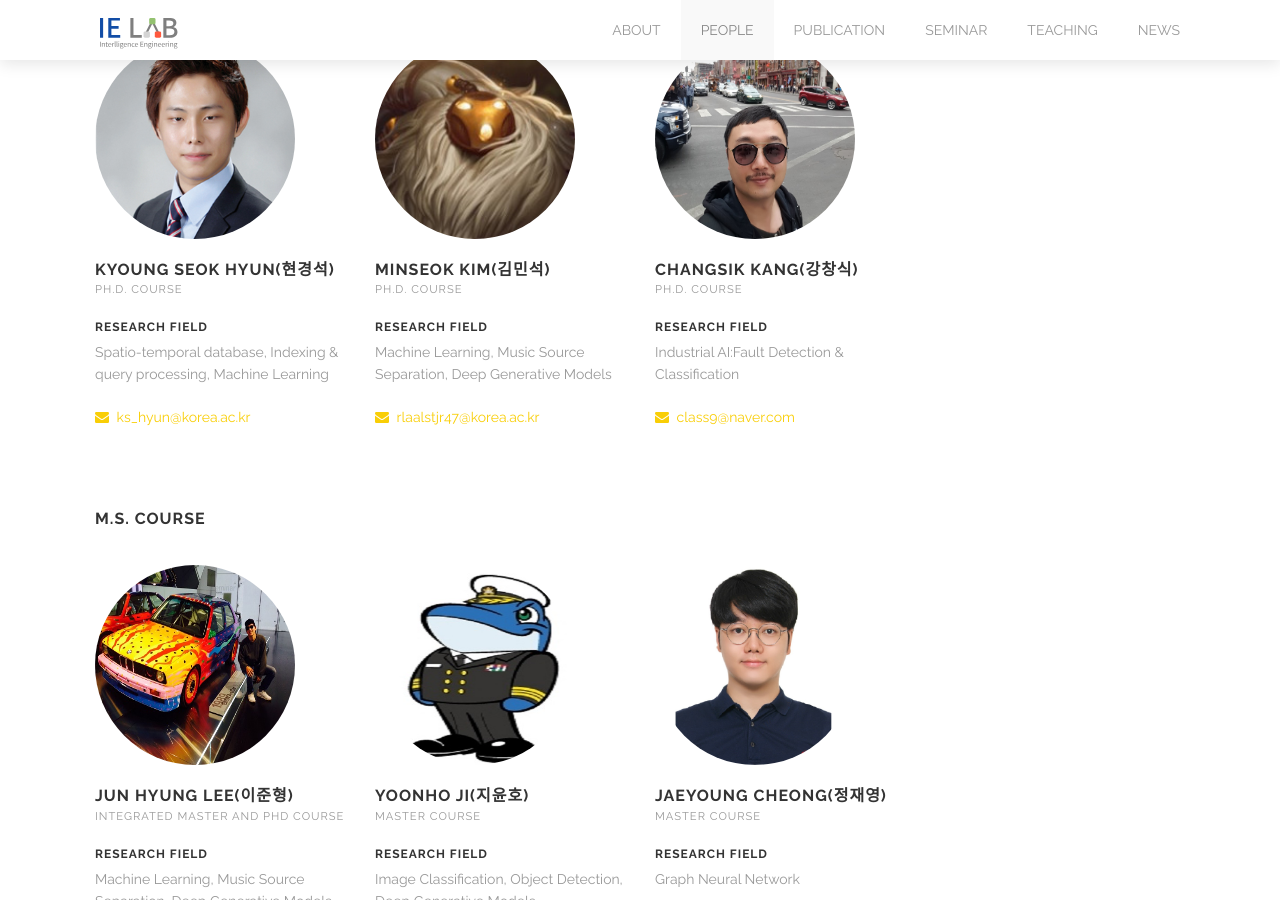
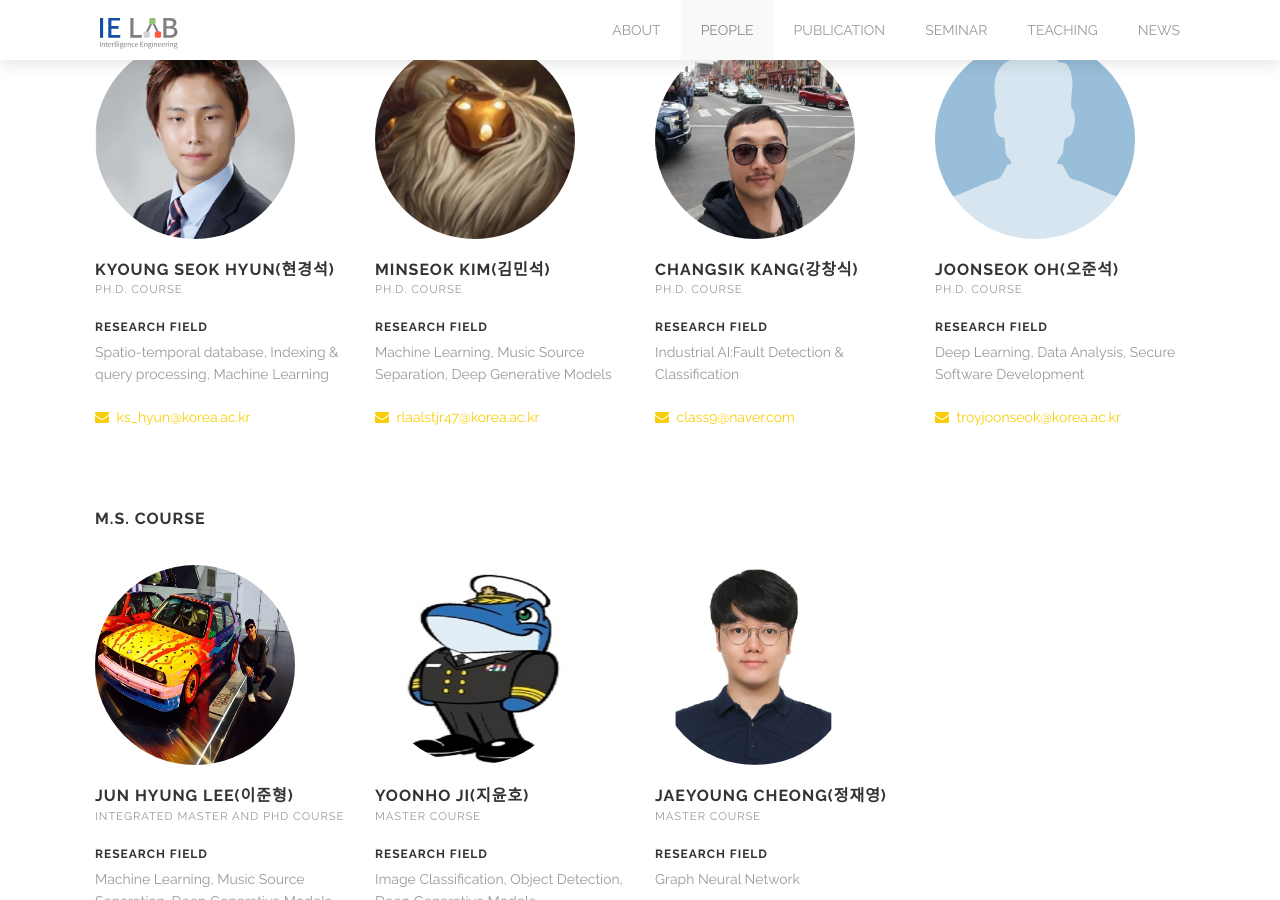
Before and after one commit to kuielab/kuielab.github.io, a Jekyll site: the page built from people.html, in a window 1280 px wide and 900 px high, scrolled down 823 px. Built offline with Jekyll 4.4.1, drawn with Linux system fonts in a browser that asks for light colours.

Commit message:
Update people.html

```diff
--- a/people.html
+++ b/people.html
@@ -27,6 +27,11 @@ people:
         research: Industrial AI:Fault Detection & Classification
         avatar: images/avatar/changsik1.jpg
         email: class9@naver.com
+      - name: Joonseok Oh(오준석)
+        position: PH.D. Course
+        research: Deep Learning, Data Analysis, Secure Software Development
+        avatar: images/avatar/noface.png
+        email: troyjoonseok@korea.ac.kr
   - position: M.S. Course
     members:
       - name: Jun Hyung Lee(이준형)
```
